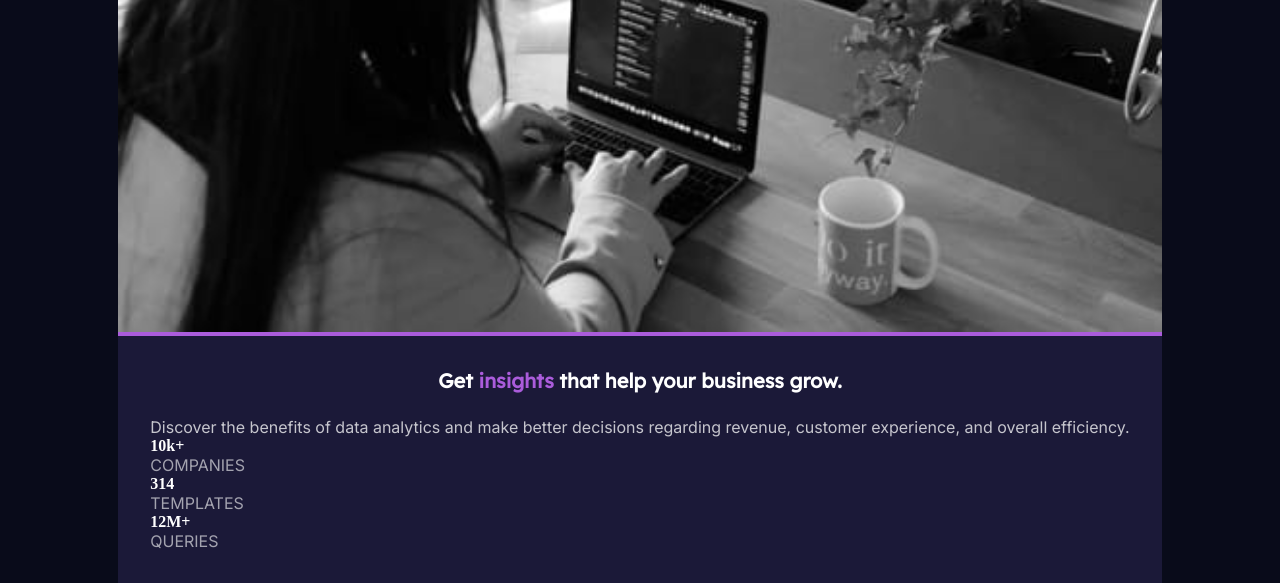
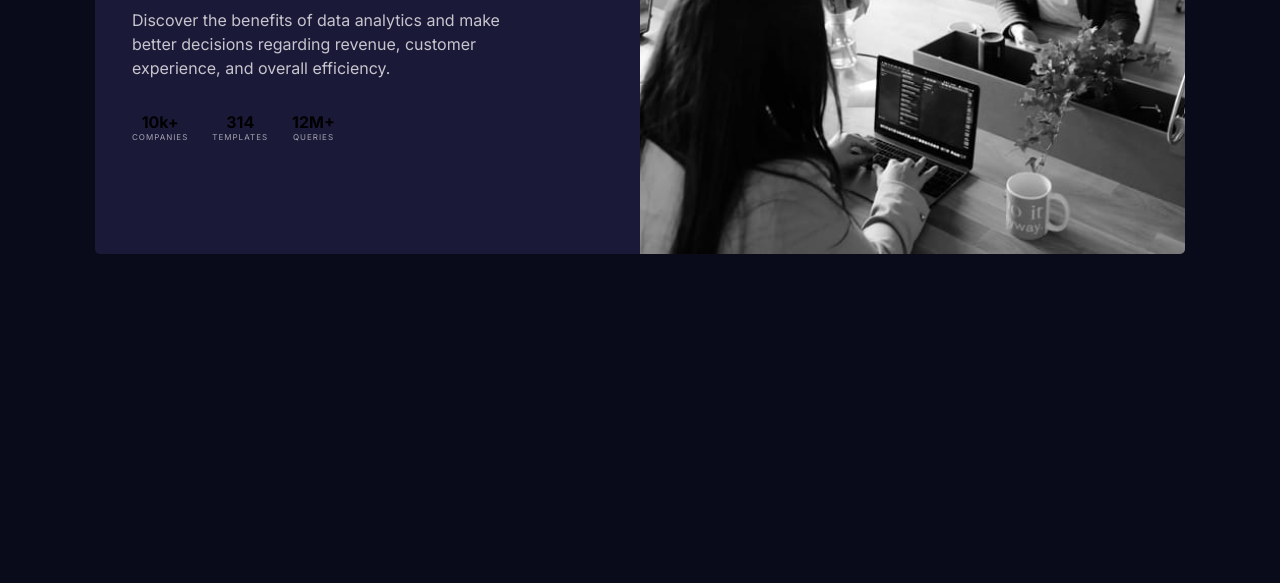
Before and after one commit to MSaenz1011/Tercer-Reto, a plain HTML site: page index.html in a window 1280 px wide. Shown: the part 373-956 px from the top of the page. After the commit the page ends 800 px from the top, so only its background shows below. Drawn offline with Linux system fonts and the light colour scheme.

Commit message:
Update style.css

```diff
--- a/style.css
+++ b/style.css
@@ -1,75 +1,154 @@
-*{
+* {
 	margin: 0;
 	padding: 0;
 	box-sizing: border-box;
 }
 
-body{
+body {
 	background-color: hsl(233, 47%, 7%);
 	display: flex;
 	justify-content: center;
 	align-items: center;
-   height: 100vh;
-
 }
-h2{
+h2 {
 	font-family: 'Lexend Deca', sans-serif;
 	color: white;
 	font-size: 20px;
 	text-align: center;
+	margin-top: 1.5rem;
 }
 
-h2>span{
+h2 > span {
 	color: hsl(277, 64%, 61%);
 }
 
-img{
+.container {
+	display: grid;
+	max-width: 376px;
+	grid-template-columns: repeat(1, 1fr);
+	margin: 2rem;
+	background-color: hsl(244, 38%, 16%);
+	border-radius: 5px;
+}
+
+.container-image {
+	height: 100%;
+	width: 100%;
+	order: -1;
+	position: relative;
+}
+
+img {
 	width: 100%;
 	height: 100%;
-
+	border-radius: 5px 5px 0 0;
 }
 
-.main-text{
-    font-family:'Inter', sans-serif;
+.image-filter {
+	position: absolute;
+	width: 100%;
+	height: 100%;
+	background-color: hsl(277, 64%, 61%, 80%);
+	filter: brightness(50%);
+	border-radius: 5px 5px 0 0;
+}
+
+.container-text {
+	padding: 0.8rem;
+}
+
+.main-text {
+	font-family: 'Inter', sans-serif;
 	color: hsla(0, 0%, 100%, 0.75);
+	padding: 0 1.5rem;
 	margin-top: 1.5rem;
 	text-align: center;
-    font-size: 16px;
-
+	font-size: clamp(0.8rem, 1vw + 0.5rem, 1rem);
+	line-height: 1.5rem;
 }
 
-.item-list> div{
-    color: white;
+.item-list {
+	margin-top: 1.5rem;
+	display: flex;
+	flex-direction: column;
+	justify-content: center;
+	align-items: center;
+	text-align: center;
+	gap: 1.5rem;
+	margin-bottom: 2rem;
 }
 
-.item-list span{
+.item-list > li {
+	color: white;
+	list-style: none;
+}
+
+.item-list span {
+	font-family: 'Inter', sans-serif;
 	font-weight: 700;
 }
-
-.text{
+.text {
 	color: hsla(0, 0%, 100%, 0.6);
 	font-family: 'Inter', sans-serif;
+	font-size: 0.5rem;
+	letter-spacing: 1px;
 }
 
-.container{
+@media screen and (min-width: 375px) {
+	.item-list {
+		flex-direction: row;
+		margin-top: 2rem;
+	}
+}
+
+@media screen and (min-width: 670px) {
+	body {
+		height: 100vh;
+	}
+	.container {
+		max-width: 1440px;
+		grid-template-columns: repeat(2, 1fr);
+		margin: 4rem;
+	}
+
+	.container-text {
 		display: flex;
 		flex-direction: column;
-    margin: 2rem;
-    background-color: hsl(244, 38%, 16%)
+		justify-content: center;
+		align-items: left;
+	}
+	img {
+		max-width: 100%;
+		object-fit: cover;
+	}
+	.image-filter,
+	img {
+		border-radius: 0px 5px 5px 0px;
 	}
 
-.container-text{
-    padding: 2rem;
+	.container-image {
+		order: unset;
 	}
 
-.container-image{
-    background-color: hsl(277, 64%, 61%);
-    height:50%;
-    width:100%;
-    order:-1
+	h2 {
+		max-width: 450px;
+		font-size: 2rem;
+		text-align: left;
+		padding: 0 1.5rem;
 	}
 
+	.main-text {
+		max-width: 450px;
+		text-align: left;
+	}
 
-@media (min-width:375px){
-
+	.item-list {
+		max-width: 450px;
+		padding: 0 1.5rem;
+		align-self: flex-start;
 	}
+	.item-list li {
+		text-align: left;
+		margin-right: 2rem;
+	}
+}
```
Lines whose indentation alone changed are shown as unchanged.
